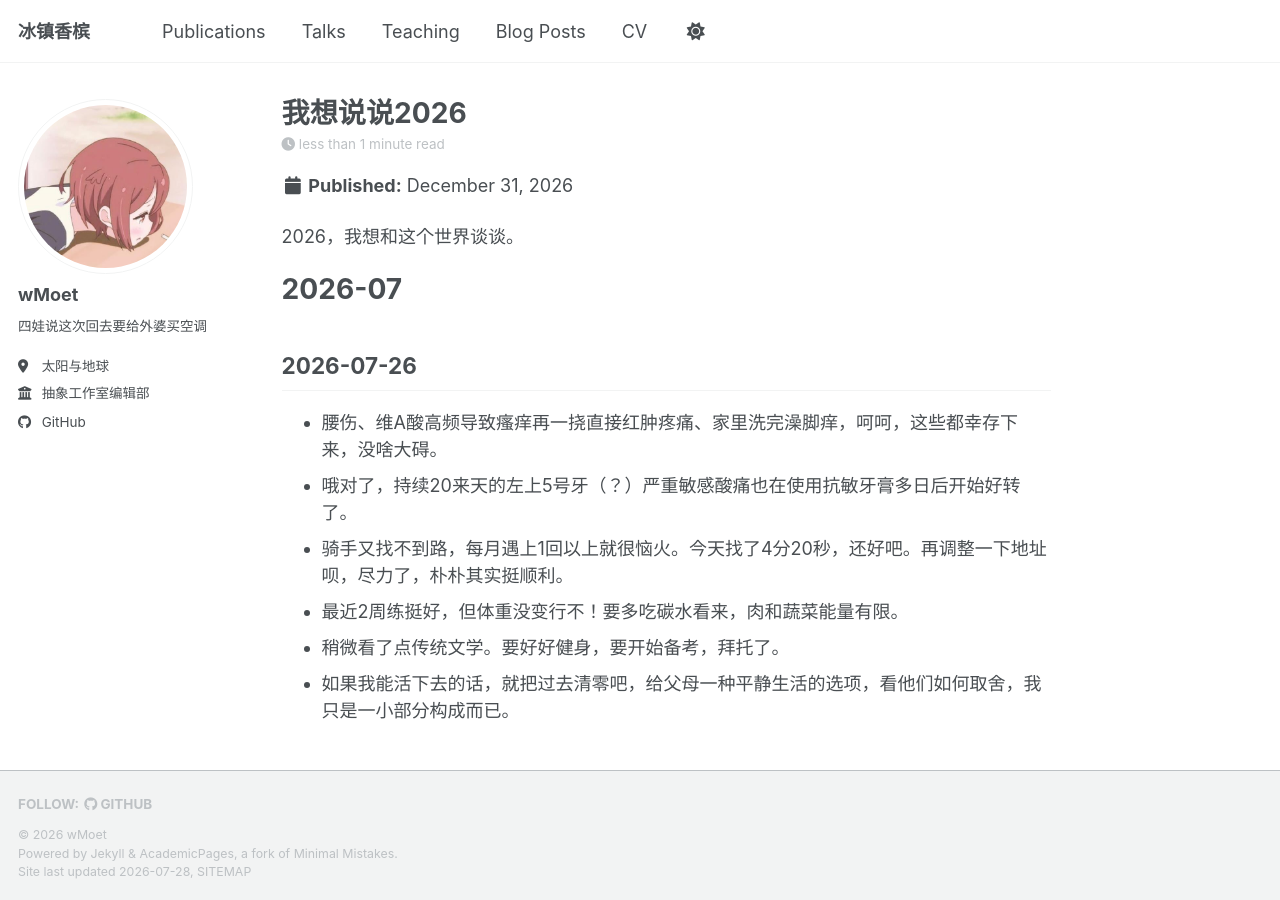
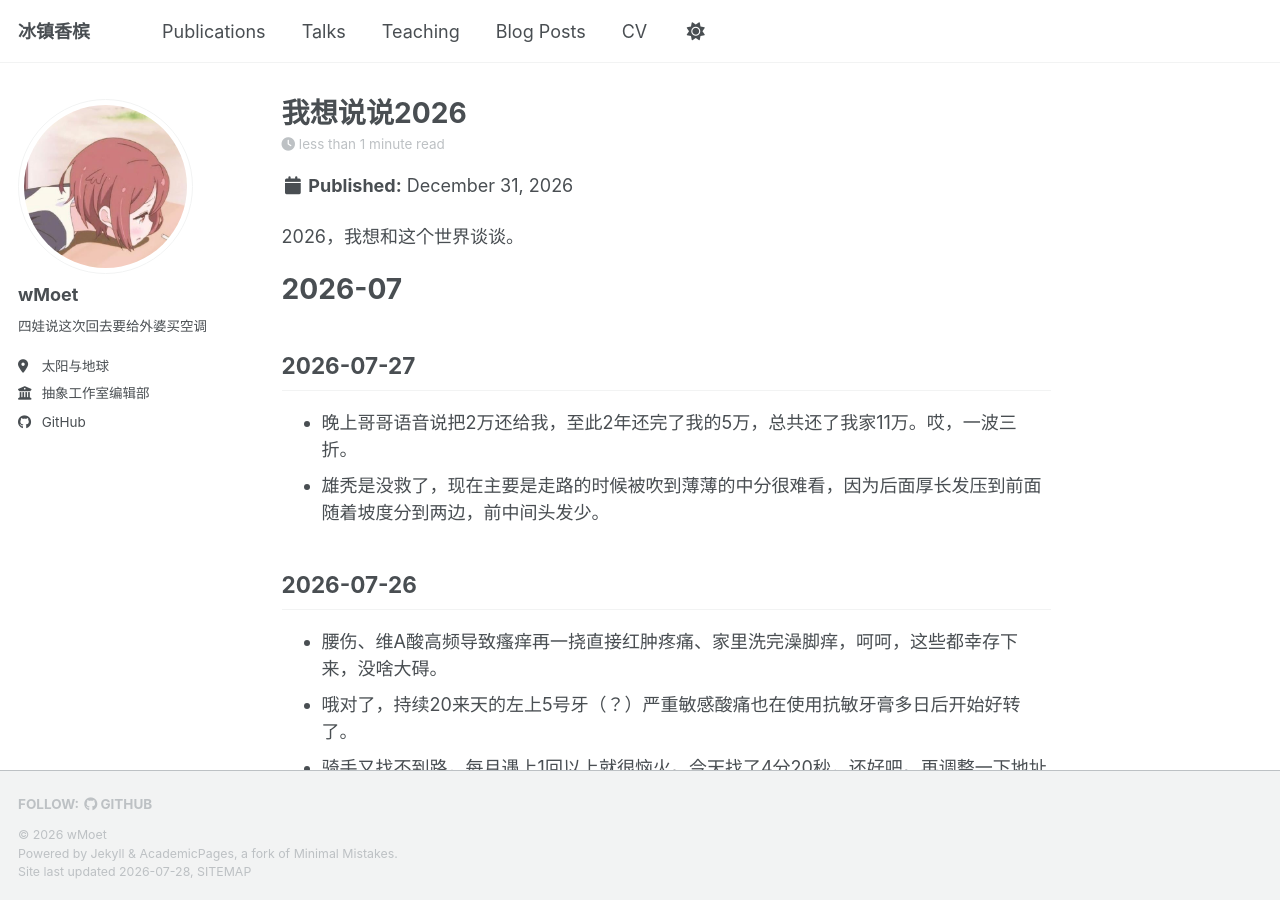
Before and after one commit to wMoet/wMoet.github.io, a Jekyll site: the page built from _posts/2026-12-31-我想说说2026.md, in a window 1280 px wide and 900 px high. Built offline with Jekyll 4.4.1, drawn with Linux system fonts in a browser that asks for light colours; a script bundle is joined from its source files by our own code; library files that are not in the unit come from our copies.

Commit message:
Update 2026-12-31-我想说说2026.md

```diff
--- a/_posts/2026-12-31-我想说说2026.md
+++ b/_posts/2026-12-31-我想说说2026.md
@@ -8,6 +8,10 @@ tags:
 2026，我想和这个世界谈谈。
 
 # 2026-07
+## 2026-07-27
+- 晚上哥哥语音说把2万还给我，至此2年还完了我的5万，总共还了我家11万。哎，一波三折。
+- 雄秃是没救了，现在主要是走路的时候被吹到薄薄的中分很难看，因为后面厚长发压到前面随着坡度分到两边，前中间头发少。
+
 ## 2026-07-26
 - 腰伤、维A酸高频导致瘙痒再一挠直接红肿疼痛、家里洗完澡脚痒，呵呵，这些都幸存下来，没啥大碍。
 - 哦对了，持续20来天的左上5号牙（？）严重敏感酸痛也在使用抗敏牙膏多日后开始好转了。
```
